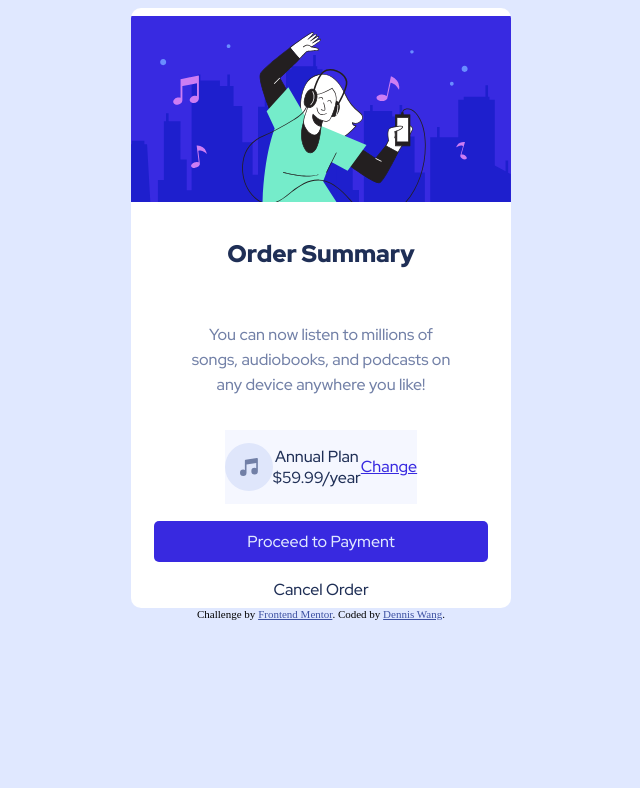
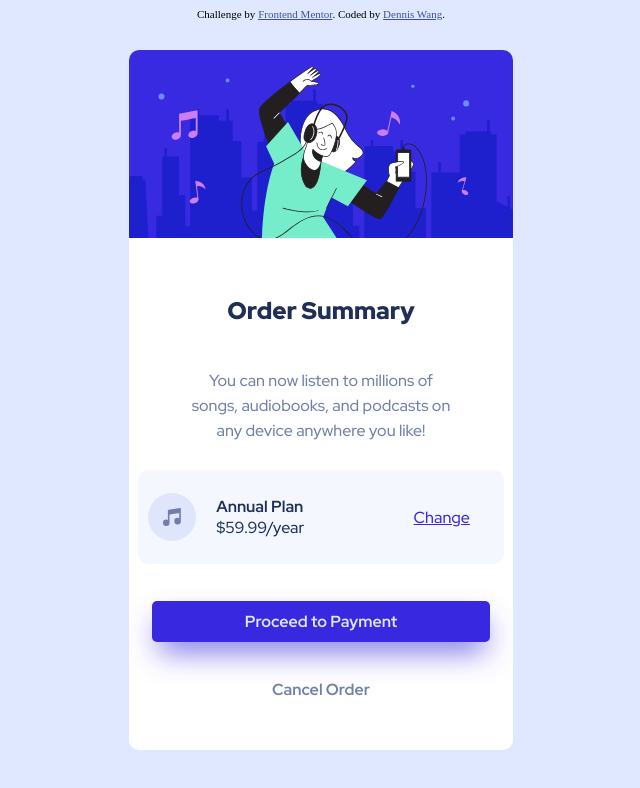
Before and after one commit to hellolol2016/frontend-mentor, a plain HTML site: page order-summary/order-summary-component-main/order-summary-component-main/index.html in a window 1280 px wide. Shown: the whole page, without its empty margins (319-959 px from the left). Drawn offline with Linux system fonts and the light colour scheme.

Commit message:
done. i will never take styling libraries for granted ever again

```diff
--- a/order-summary/order-summary-component-main/order-summary-component-main/index.html
+++ b/order-summary/order-summary-component-main/order-summary-component-main/index.html
@@ -11,9 +11,12 @@
       sizes="32x32"
       href="./images/favicon-32x32.png"
     />
-   <link rel="preconnect" href="https://fonts.googleapis.com">
-<link rel="preconnect" href="https://fonts.gstatic.com" crossorigin>
-<link href="https://fonts.googleapis.com/css2?family=Red+Hat+Display:wght@500;700;900&display=swap" rel="stylesheet">
+    <link rel="preconnect" href="https://fonts.googleapis.com" />
+    <link rel="preconnect" href="https://fonts.gstatic.com" crossorigin />
+    <link
+      href="https://fonts.googleapis.com/css2?family=Red+Hat+Display:wght@500;700;900&display=swap"
+      rel="stylesheet"
+    />
     <title>Frontend Mentor | Order summary card</title>
 
     <!-- Feel free to remove these styles or customise in your own stylesheet 👍 -->
@@ -25,7 +28,7 @@
         --des-blue: hsl(224, 23%, 55%);
         --dark-blue: hsl(223, 47%, 23%);
       }
-      body{
+      body {
         background-color: var(--pale-blue);
       }
       .attribution {
@@ -34,10 +37,9 @@
       }
       .attribution a {
         color: hsl(228, 45%, 44%);
-
       }
       .card {
-        position: relative;
+        position: absolute;
         width: 30%;
         min-width: 330px;
         margin-left: auto;
@@ -45,41 +47,56 @@
         display: flex;
         flex-direction: column;
         align-items: center;
-        justify-content: space-around;
+        justify-content: space-between;
         text-align: center;
         font-family: "Red Hat Display", sans-serif;
         font-size: 16px;
-        background-color:white;
+        background-color: white;
         color: var(--dark-blue);
-        height: 600px;
+        height: 700px;
         margin-top: auto;
         font-weight: 500;
         overflow: hidden;
         border-radius: 10px;
-
+        left: 50%;
+        top: 50%;
+        transform: translate(-50%, -50%);
       }
       .cost {
         display: flex;
         align-items: center;
+        max-width: 350px;
+        border-radius: 10px;
+        width: 90%;
+        padding: 10px;
         background-color: var(--v-pale-blue);
+      }
+      .change:hover{
+        text-decoration: none;
+      }
+      .proceed:hover{
+        opacity: 0.8;
+      }
+      .cancel:hover{
+        color:var(--dark-blue)!important;
       }
     </style>
   </head>
   <body>
     <div class="card">
-      <img src="./images/illustration-hero.svg" style="width: 100%;"/>
-      <h2 style="font-weight: 900;">Order Summary</h2>
-      <p style="width: 70%; color: var(--des-blue); line-height: 25px;">
+      <img src="./images/illustration-hero.svg" style="width: 100%" />
+      <h2 style="font-weight: 900; margin-bottom: -10px">Order Summary</h2>
+      <p style="width: 70%; color: var(--des-blue); line-height: 25px;margin-bottom: -10px;">
         You can now listen to millions of songs, audiobooks, and podcasts on any
         device anywhere you like!
       </p>
       <div class="cost">
-        <img src="./images/icon-music.svg" />
-        <p>
-          Annual Plan<br />
+        <img src="./images/icon-music.svg" style="flex: 1; max-width: 50px" />
+        <p style="flex: 5; text-align: left; padding-left: 20px">
+          <b>Annual Plan</b><br />
           $59.99/year
         </p>
-        <a href="#" style="color: var(--bright-blue)">Change</a>
+        <a href="#" style="color: var(--bright-blue); flex: 3" class="change">Change</a>
       </div>
 
       <a
@@ -91,11 +108,24 @@
           background-color: var(--bright-blue);
           border-radius: 5px;
           text-decoration: none;
-          width:80%;
+          width: 80%;
+          font-weight: 700;
+          box-shadow:1px 15px 30px -6px rgba(56,41,224,0.69);
+
+
         "
+        class="proceed"
         >Proceed to Payment</a
       >
-      <a href="#" style="color: var(--dark-blue); text-decoration: none"
+      <a
+        href="#"
+        style="
+          color: var(--des-blue);
+          text-decoration: none;
+          margin-bottom: 50px;
+          font-weight: 700;
+        "
+        class="cancel"
         >Cancel Order</a
       >
     </div>
```
